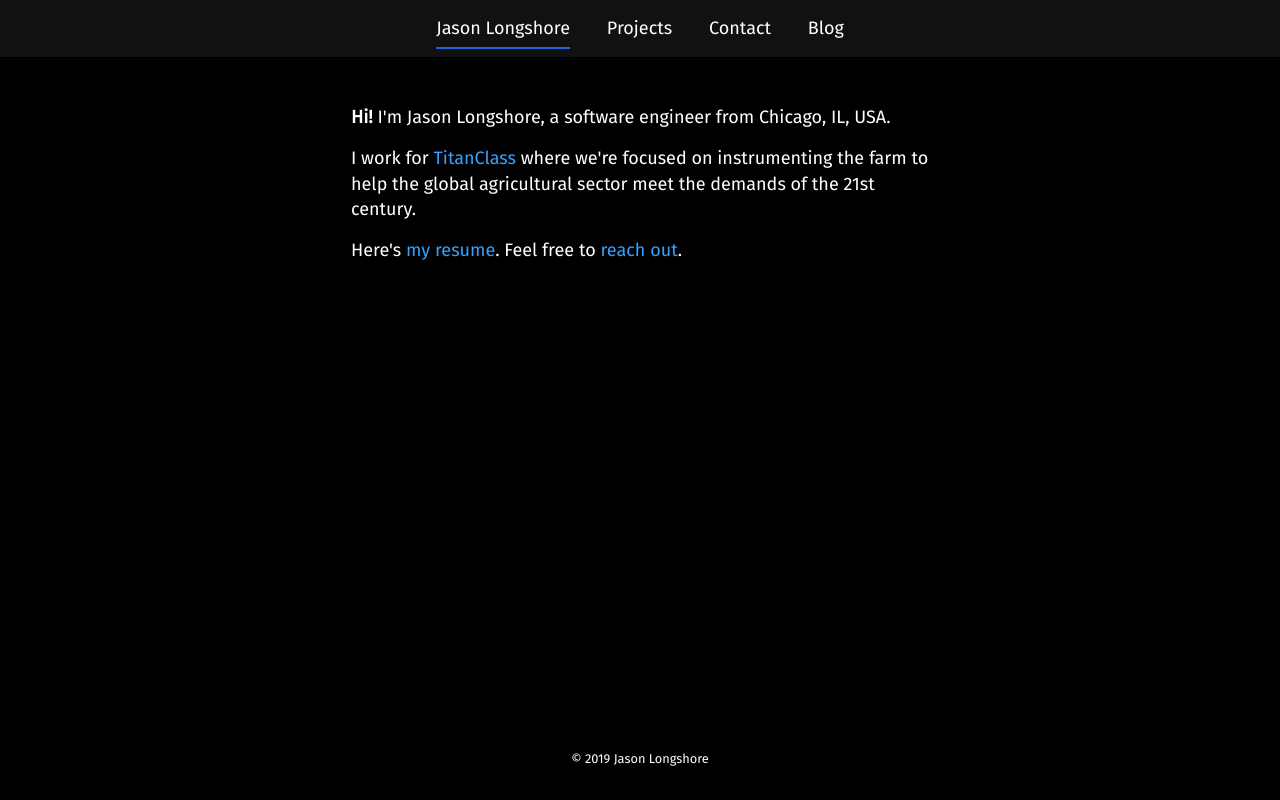
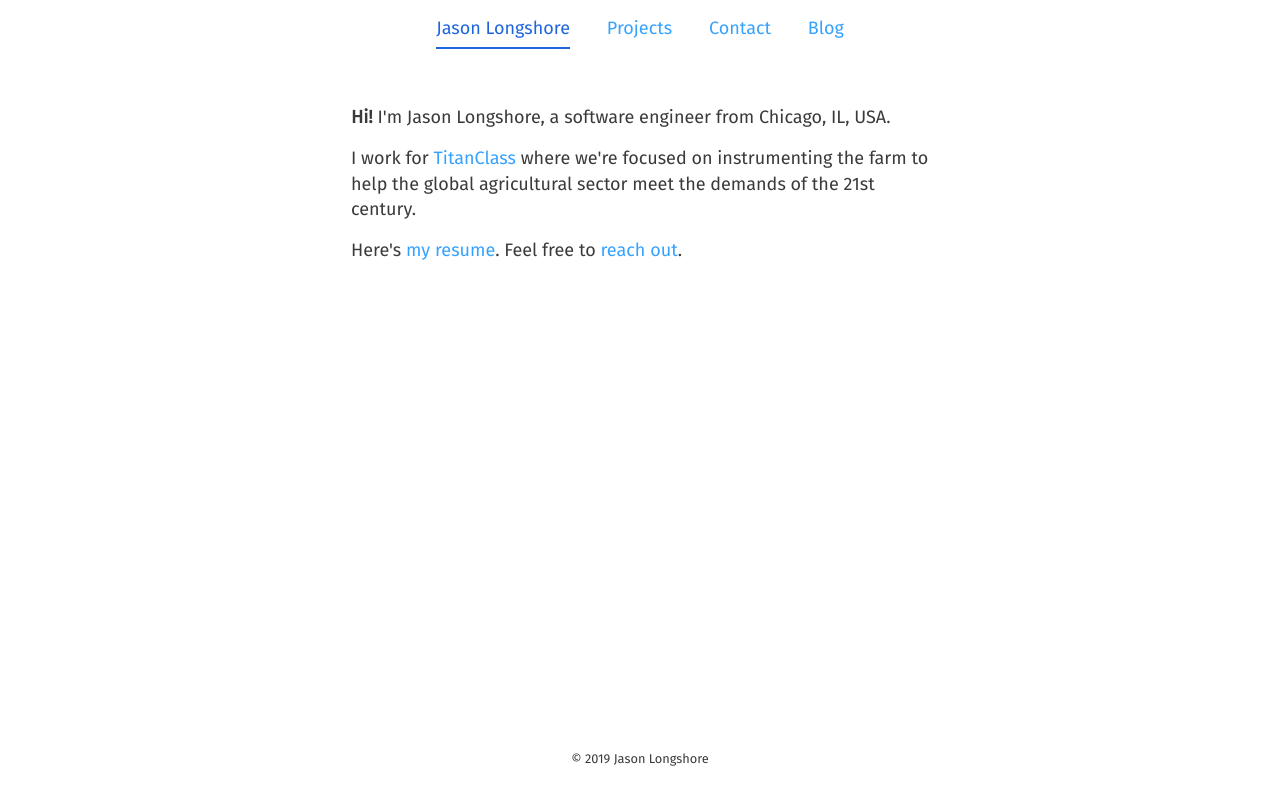
Before and after one commit to longshorej/www.jasonlongshore.com, a plain HTML site: page index.html in a window 1280 px wide. Drawn offline with Linux system fonts and the light colour scheme.

Commit message:
Publish 2019.08.08.1

```diff
--- a/index.css
+++ b/index.css
@@ -61,8 +61,9 @@ html, body {
 }
 
 body {
-  background-color: #000000;
-  color: #FFFFFF;
+  overflow-y: scroll;
+  background-color: #FFFFFF;
+  color: #3A3A3A;
   font-family: "Fira Sans", "Helvetica Neue", Helvetica, Arial, sans-serif;
   font-size: 18px;
   line-height: 1.4;
@@ -80,6 +81,7 @@ a, a:visited, a:hover {
 }
 
 a:hover {
+  color: #1f65de !important;
   text-decoration: underline;
 }
 
@@ -135,7 +137,6 @@ strong {
 }
 
 #header {
-  background-color: #111111;
   text-align: center;
   margin-bottom: 1rem;
 }
@@ -160,7 +161,6 @@ strong {
 }
 
 #header-main-links li a {
-  color: #FFFFFF;
   padding-bottom: 0.5rem;
 }
 
@@ -174,7 +174,7 @@ strong {
 .page-section-projects #main-section-link-projects,
 .page-section-contact #main-section-link-contact {
   border-bottom: 2px solid #1f65de;
-  color: #FFFFFF;
+  color: #1f65de;
 }
 
 
--- a/index.html
+++ b/index.html
@@ -31,7 +31,7 @@
   <p>I work for <a href="https://www.titanclass.com.au/">TitanClass</a> where we're focused on
     instrumenting the farm to help the global agricultural sector meet the demands of the 21st century.</p>
 
-  <p>Here's <a href="/longshorej-jason-resume.pdf">my resume</a>. Feel free to <a href="/contact.html">reach out</a>.</p>
+  <p>Here's <a href="/longshore-jason-resume.pdf">my resume</a>. Feel free to <a href="/contact.html">reach out</a>.</p>
 </div>
 
 
```
Also changed, not shown: projects.html (+1 -2 lines), 2 other files.
